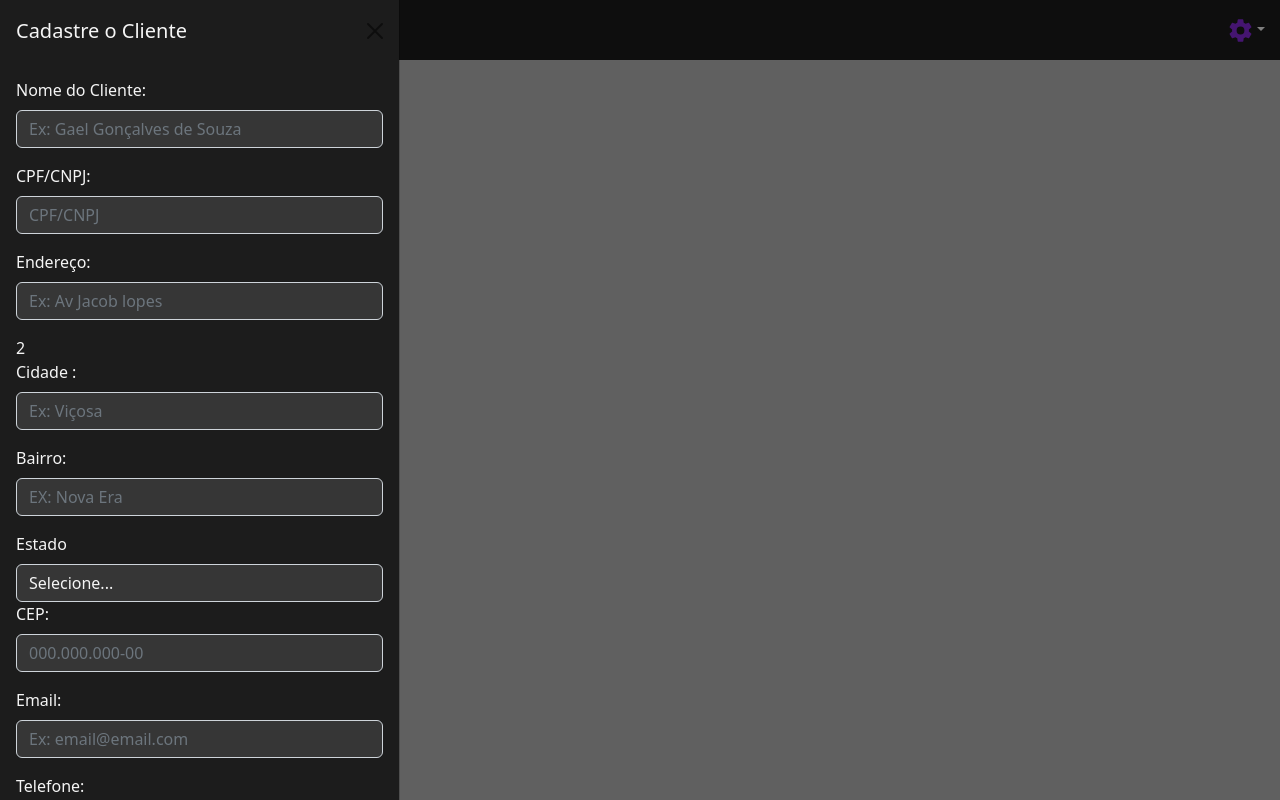
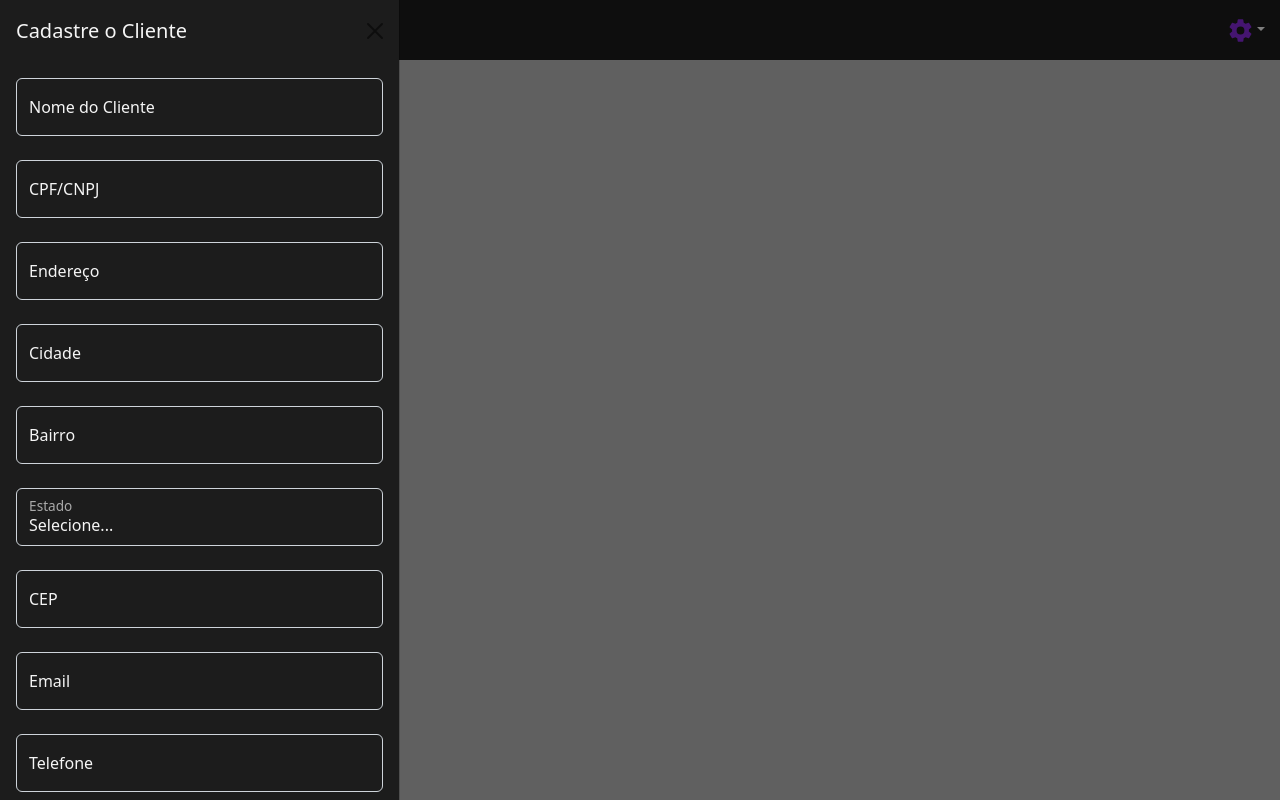
Before and after one commit to EriksJunior/Project_Nota, a React (Vite) app: page / in a window 1280 px wide. Both pictures are taken after a click on the button "Clientes". Built offline with nearby package versions, Linux system fonts and the light colour scheme.

Commit message:
REFACTOR : floatinglabel clientes

```diff
--- a/src/components/Cliente/index.tsx
+++ b/src/components/Cliente/index.tsx
@@ -1,8 +1,11 @@
 import { useState } from 'react';
+
+import FloatingLabel from 'react-bootstrap/FloatingLabel';
 
 import { ButtonBt, IconBiUser } from '../Styles/bootstrap';
 import { Col, Form, Offcanvas, Button } from 'react-bootstrap';
 import { ContentIcon, Text } from '../Styles/general';
+
 
 export function ClientModal() {
   const [show, setShow] = useState(false);
@@ -28,34 +31,29 @@ export function ClientModal() {
         <Offcanvas.Body style={{ background: "#1C1C1C", color: "whitesmoke" }}>
 
           <Form >
-            <Form.Group className="mb-3" controlId="formBasicNome">
-              <Form.Label>Nome do Cliente:</Form.Label>
-              <Form.Control style={{ background: "#363636", color: "whitesmoke" }} type="text" placeholder="Ex: Gael Gonçalves de Souza" />
-            </Form.Group>
+            <FloatingLabel className="mb-4" label="Nome do Cliente">
+              <Form.Control style={{ background:"#1C1C1C" , color:"whitesmoke"}} type="text" placeholder="Nome do Cliente:"  />
+            </FloatingLabel>
 
-            <Form.Group className="mb-3" controlId="formBasicCPFCNPJ">
-              <Form.Label>CPF/CNPJ:</Form.Label>
-              <Form.Control style={{ background: "#363636", color: "whitesmoke" }} type="number" placeholder="CPF/CNPJ" />
-            </Form.Group>
+            <FloatingLabel className="mb-4" label="CPF/CNPJ">
+              <Form.Control style={{ background:"#1C1C1C" , color:"whitesmoke"}} type="text" placeholder="CPF/CNPJ"  />
+            </FloatingLabel>
 
-            <Form.Group className="mb-3" controlId="formBasicEnd">
-              <Form.Label>Endereço: </Form.Label>
-              <Form.Control style={{ background: "#363636", color: "whitesmoke" }} type="text" placeholder="Ex: Av Jacob lopes" />
-            </Form.Group>
-            2
-            <Form.Group className="mb-3" controlId="formBasicCidade">
-              <Form.Label>Cidade : </Form.Label>
-              <Form.Control style={{ background: "#363636", color: "whitesmoke" }} type="text" placeholder="Ex: Viçosa" />
-            </Form.Group>
+            <FloatingLabel className="mb-4" label="Endereço">
+              <Form.Control style={{ background:"#1C1C1C" , color:"whitesmoke"}} type="text" placeholder="Endereço"  />
+            </FloatingLabel>
 
-            <Form.Group className="mb-3" controlId="formBasicBairro">
-              <Form.Label>Bairro: </Form.Label>
-              <Form.Control style={{ background: "#363636", color: "whitesmoke" }} type="text" placeholder="EX: Nova Era" />
-            </Form.Group>
 
-            <Form.Group as={Col} controlId="formGridEstado">
-              <Form.Label>Estado</Form.Label>
-              <Form.Select style={{ background: "#363636", color: "whitesmoke" }} defaultValue="Escolha um Estado">
+            <FloatingLabel className="mb-4" label="Cidade">
+              <Form.Control style={{ background:"#1C1C1C" , color:"whitesmoke"}} type="text" placeholder="Cidade"  />
+            </FloatingLabel>
+
+            <FloatingLabel className="mb-4" label="Bairro">
+              <Form.Control style={{ background:"#1C1C1C" , color:"whitesmoke"}} type="text" placeholder="Bairro"  />
+            </FloatingLabel>
+
+              <FloatingLabel className="mb-4" label="Estado">
+                <Form.Select style={{ background: "#1C1C1C", color: "whitesmoke" }} defaultValue="">
                   <option value="">Selecione...</option>
                   <option value="AC">Acre</option>
                   <option value="AL">Alagoas</option>
@@ -85,26 +83,26 @@ export function ClientModal() {
                   <option value="SE">Sergipe</option>
                   <option value="TO">Tocantins</option>
                 </Form.Select>
-            </Form.Group>
+              </FloatingLabel>
 
-            <Form.Group className="mb-3" controlId="formBasicCEP">
-              <Form.Label>CEP: </Form.Label>
-              <Form.Control style={{ background: "#363636", color: "whitesmoke" }} type="CEP" placeholder="000.000.000-00" />
-            </Form.Group>
+            <FloatingLabel className="mb-4" label="CEP">
+              <Form.Control style={{ background:"#1C1C1C" , color:"whitesmoke"}} type="text" placeholder="CEP"  />
+            </FloatingLabel>
 
-            <Form.Group className="mb-3" controlId="formBasicEmail">
-              <Form.Label>Email: </Form.Label>
-              <Form.Control style={{ background: "#363636", color: "whitesmoke" }} type="email" placeholder="Ex: email@email.com" />
-            </Form.Group>
+            <FloatingLabel className="mb-4" label="Email">
+              <Form.Control style={{ background:"#1C1C1C" , color:"whitesmoke"}} type="email" placeholder="Email"  />
+            </FloatingLabel>
 
-            <Form.Group className="mb-3" controlId="formBasicTEL">
-              <Form.Label>Telefone: </Form.Label>
-              <Form.Control style={{ background: "#363636", color: "whitesmoke" }} type="number" placeholder="Ex: Av Jacob lopes" />
-            </Form.Group>
+            <FloatingLabel className="mb-3" label="Telefone">
+              <Form.Control style={{ background:"#1C1C1C" , color:"whitesmoke"}} type="text" placeholder="Telefone"  />
+            </FloatingLabel>
 
-            <Button variant="primary" type="button">
+            <div className="d-grid gap-2">
+              <Button variant="" type="button" style={{background:"BlueViolet" , color:"whitesmoke"}}>
                 Cadastrar
               </Button>
+            </div>
+
           </Form>
         </Offcanvas.Body>
       </Offcanvas>
```
Lines whose indentation alone changed are shown as unchanged.
